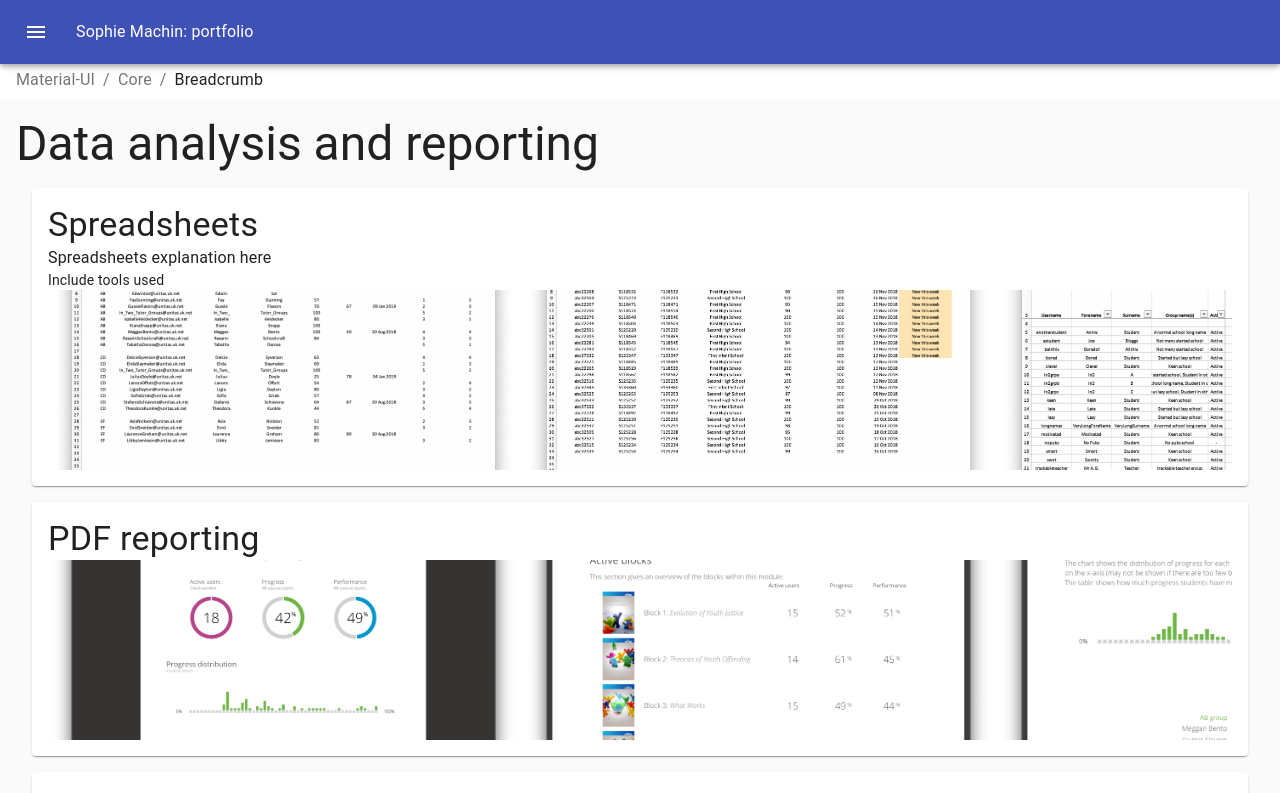
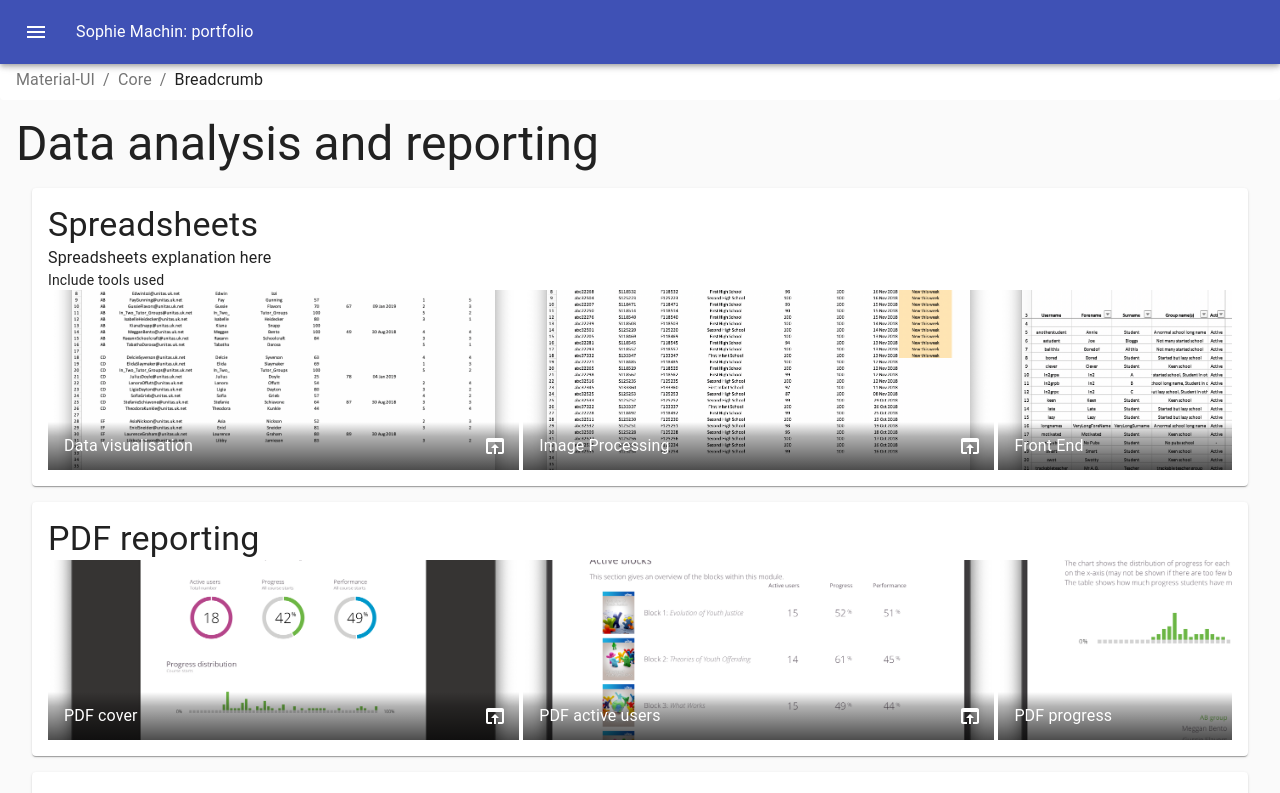
Before and after one commit to sophiemachin/sophiemachin.github.io, a React (Create React App) app: page /#/data in a window 1280 px wide. Shown: the top 793 px of the page. Built offline with nearby package versions, Linux system fonts and the light colour scheme.

Commit message:
SingleLineGridList: add GridListTileBar and and OpenInBrowser button

```diff
--- a/src/SingleLineGridList.js
+++ b/src/SingleLineGridList.js
@@ -1,7 +1,11 @@
 import React from 'react';
-import { makeStyles } from '@material-ui/core/styles';
+import { makeStyles, useTheme } from '@material-ui/core/styles';
 import GridList from '@material-ui/core/GridList';
 import GridListTile from '@material-ui/core/GridListTile';
+import IconButton from '@material-ui/core/IconButton'
+
+import OpenInBrowser from '@material-ui/icons/OpenInBrowser'
+import GridListTileBar from '@material-ui/core/GridListTileBar'
 
 const useStyles = makeStyles(theme => ({
     root: {
@@ -17,7 +21,7 @@ const useStyles = makeStyles(theme => ({
         transform: 'translateZ(0)',
     },
     title: {
-        color: theme.palette.primary.light,
+        color: theme.palette.primary.contrastText,
     },
     titleBar: {
         background:
@@ -33,8 +37,21 @@ function SingleLineGridList({tileData}) {
         <div className={classes.root}>
             <GridList className={classes.gridList} cols={2.5}>
                 {tileData.map(tile => (
-                    <GridListTile key={tile.img}>
+                    <GridListTile key={tile.img} className={classes.tile}>
                         <img src={tile.img} alt={tile.title} />
+
+                        <GridListTileBar
+                          title={tile.title}
+                          classes={{
+                            root: classes.titleBar,
+                            title: classes.title,
+                          }}
+                          actionIcon={
+                            <IconButton>
+                              <OpenInBrowser className={classes.title} />
+                            </IconButton>
+                          }
+                        />
                     </GridListTile>
                 ))}
             </GridList>
```
